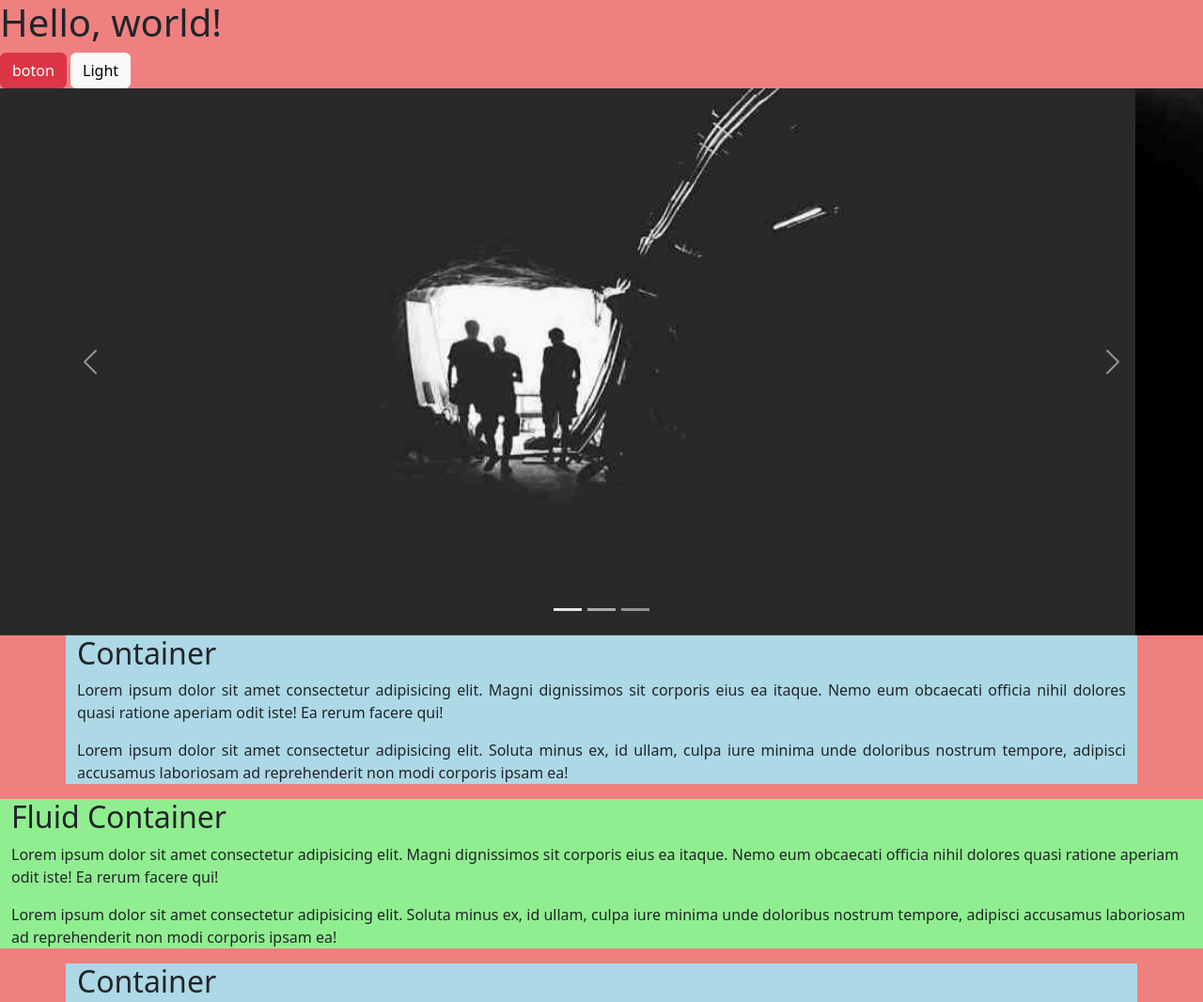
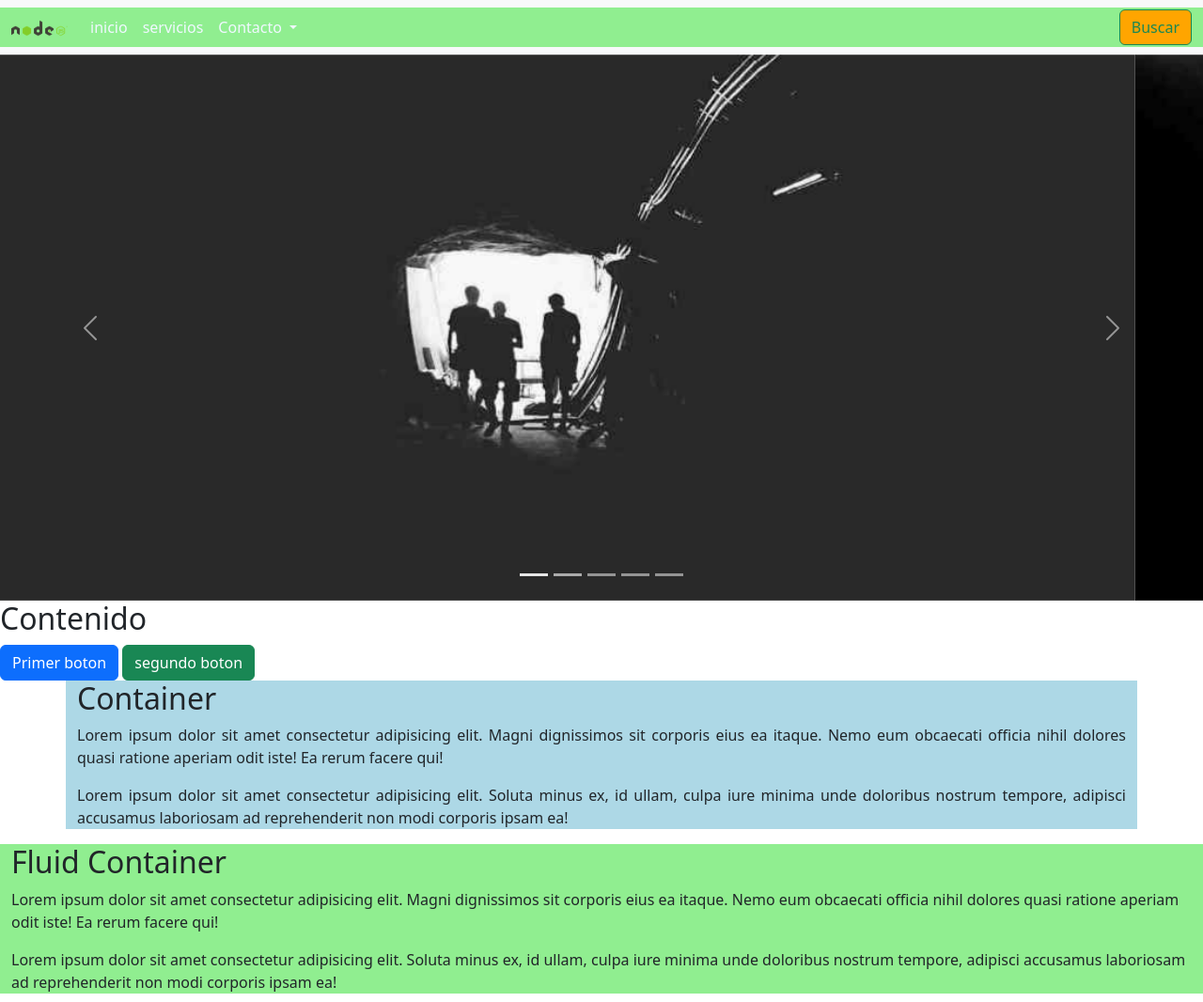
Before and after one commit to dodino-debug/bootstrap_1, a plain HTML site: page index.html in a window 1280 px wide. Shown: the top 1066 px of the page at 94% size. Drawn offline with nearby package versions, Linux system fonts and the light colour scheme.

Commit message:
actualizado

```diff
--- a/CSS/styles.css
+++ b/CSS/styles.css
@@ -1,6 +1,3 @@
-body{
-    background-color:lightcoral;
-}
 .container{
     background-color:lightblue;
     text-align: justify;
--- a/index.html
+++ b/index.html
@@ -8,19 +8,51 @@
     <link rel="stylesheet" href="CSS/styles.css">
   </head>
   <body>
-    <h1>Hello, world!</h1>
+    <!-- inicio Navbar -->
+    <nav class="navbar navbar-expand-lg bg-light">
+    <div class="container-fluid">
+    <a class="navbar-brand" href="#"><img src="img/logo_node_js.png" alt="" width="60"></a>
+    <button class="navbar-toggler" type="button" data-bs-toggle="collapse" data-bs-target="#navbarSupportedContent" aria-controls="navbarSupportedContent" aria-expanded="false" aria-label="Toggle navigation">
+      <span class="navbar-toggler-icon"></span>
+    </button>
+    <div class="collapse navbar-collapse" id="navbarSupportedContent">
+      <ul class="navbar-nav me-auto mb-2 mb-lg-0">
+        <li class="nav-item">
+          <a class="nav-link active" aria-current="page" href="#" style="color: aliceblue;">inicio</a>
+        </li>
+        <li class="nav-item">
+          <a class="nav-link" href="#" style="color: aliceblue;">servicios</a>
+        </li>
+        <li class="nav-item dropdown">
+          <a class="nav-link dropdown-toggle" href="#" id="navbarDropdown" role="button" data-bs-toggle="dropdown" aria-expanded="false" style="color: aliceblue;">
+            Contacto
+          </a>
+          <ul class="dropdown-menu" aria-labelledby="navbarDropdown">
+            <li><a class="dropdown-item" href="#">Llamar</a></li>
+            <li><a class="dropdown-item" href="#">Enviar correo</a></li>
+            <li><hr class="dropdown-divider"></li>
+            <li><a class="dropdown-item" href="#">Numeros de contacto</a></li>
+          </ul>
+        </li>
+      </ul>
+      <form class="d-flex">
+        <button class="btn btn-outline-success" type="submit" style="background-color:orange;">Buscar</button>
+      </form>
+      </div>
+    </div>
+  </nav>
+  <!-- fin Navbar -->
 
-    <button type="button" class="btn btn-danger">boton</button>
-    <button type="button" class="btn btn-light">Light</button>
-
-    <!-- Carousel -->
-<div id="demo" class="carousel slide" data-bs-ride="carousel">
+  <!-- Carousel -->
+  <div id="demo" class="carousel slide" data-bs-ride="carousel">
 
   <!-- Indicators/dots -->
   <div class="carousel-indicators">
     <button type="button" data-bs-target="#demo" data-bs-slide-to="0" class="active"></button>
     <button type="button" data-bs-target="#demo" data-bs-slide-to="1"></button>
     <button type="button" data-bs-target="#demo" data-bs-slide-to="2"></button>
+    <button type="button" data-bs-target="#demo" data-bs-slide-to="3"></button>
+    <button type="button" data-bs-target="#demo" data-bs-slide-to="4"></button>
   </div>
 
   <!-- The slideshow/carousel -->
@@ -34,6 +66,12 @@
     <div class="carousel-item">
       <img src="img/ny.jpg" alt="New York" class="d-block" style="width:100%">
     </div>
+    <div class="carousel-item">
+      <img src="img/WhatsApp Image 2026-04-10 at 2.52.57 PM.jpeg" alt="New York" class="d-block" style="width:100%">
+    </div>
+    <div class="carousel-item">
+      <img src="img/WhatsApp Image 2026-04-10 at 2.52.58 PM.jpeg" alt="New York" class="d-block" style="width:100%">
+    </div>
   </div>
 
   <!-- Left and right controls/icons -->
@@ -45,6 +83,12 @@
   </button>
 </div>
 <!-- carusel fin -->
+
+<h2>Contenido</h2>
+
+<button type="button" class="btn btn-primary">Primer boton</button>
+<button type="button" class="btn btn-success">segundo boton</button>
+
  <!-- Container -->
 <div class="container">
         <h2>Container</h2>
```
Also changed, not shown: img/WhatsApp Image 2026-04-10 at 2.52.57 PM.jpeg (added), img/WhatsApp Image 2026-04-10 at 2.52.58 PM.jpeg (added), img/cuarta.png (added), img/foto_css.jpg (added), img/logo_node_js.png (added).
